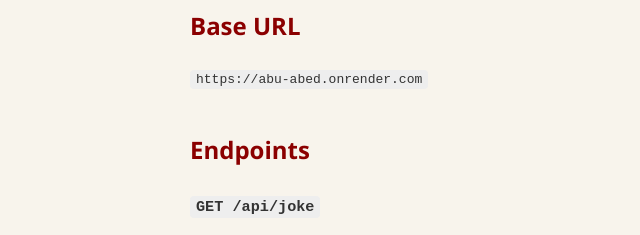
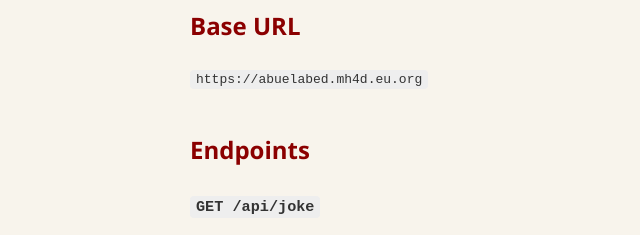
Before and after one commit to mjnaous/Abu-Abed-Jokes, a plain HTML site: page doc.html in a window 1280 px wide. Shown: the part 386-621 px from the top of the page, 0-640 px from the left. Drawn offline with Linux system fonts and the light colour scheme.

Commit message:
Update doc.html

```diff
--- a/doc.html
+++ b/doc.html
@@ -82,7 +82,7 @@
 
     <div class="section">
       <h2>Base URL</h2>
-      <code>https://abu-abed.onrender.com</code>
+      <code>https://abuelabed.mh4d.eu.org</code>
     </div>
 
     <div class="section">
```
